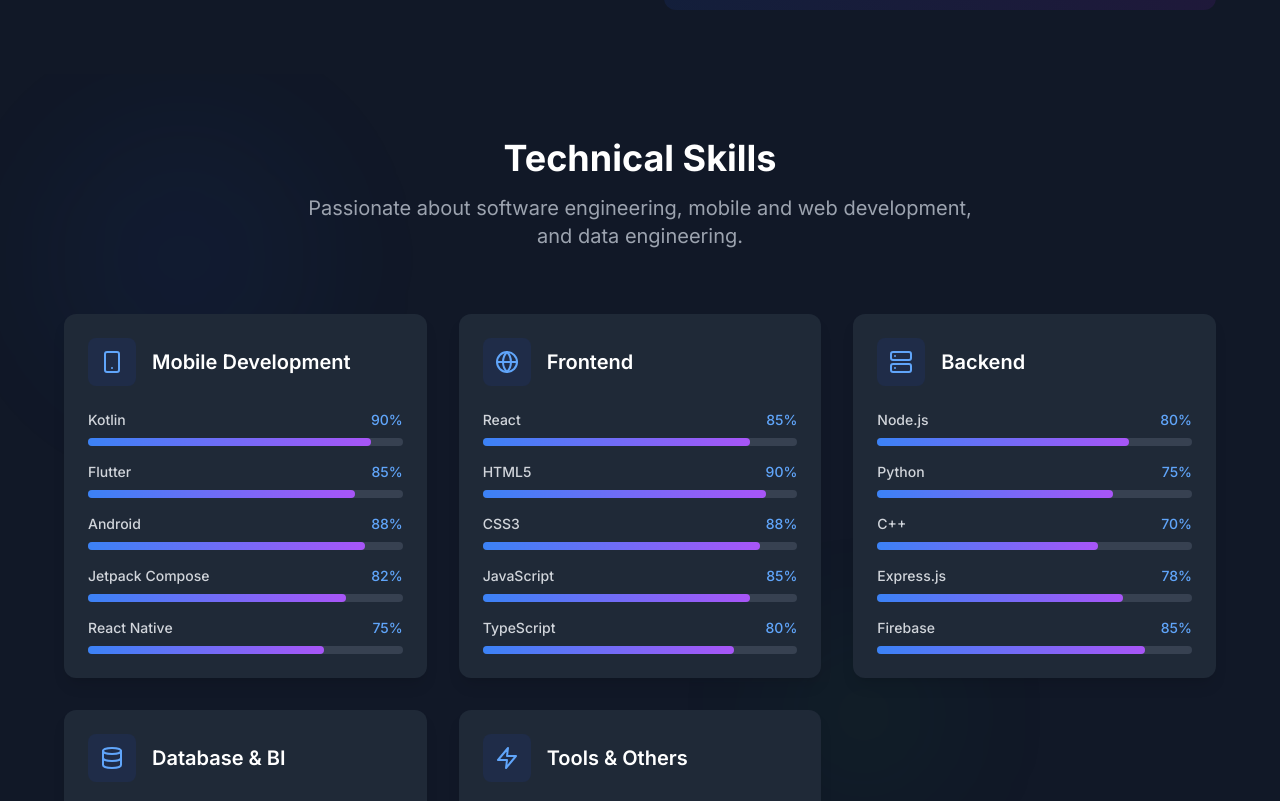
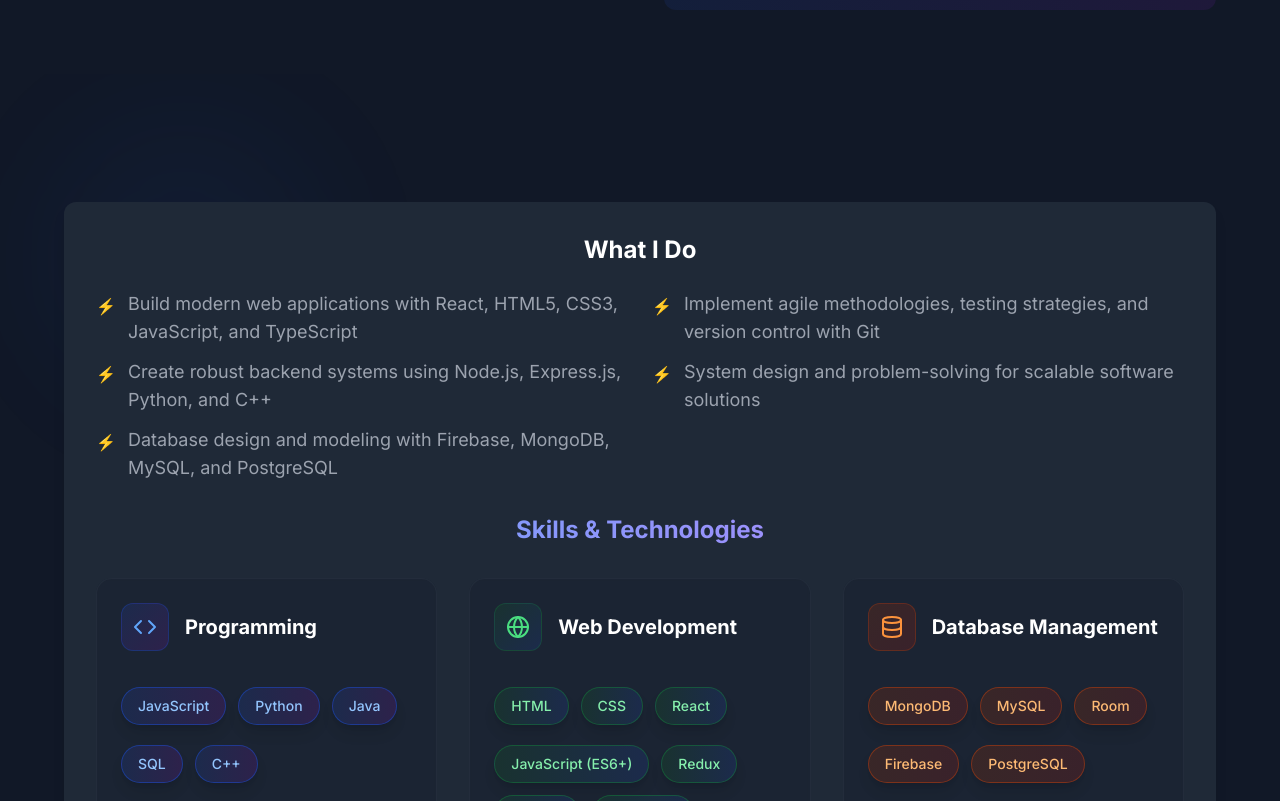
Before and after one commit to MayerS22/portfilo, a Next.js app: page / in a window 1280 px wide. Shown: the part 1579-2380 px from the top of the page. Built offline with nearby package versions, Linux system fonts and the light colour scheme.

Commit message:
Refactor Skills component: remove animated elements and skill display, streamlining the layout for improved performance and maintainability.

```diff
--- a/src/components/Skills.tsx
+++ b/src/components/Skills.tsx
@@ -105,73 +105,7 @@
       </div>
 
       <div className="container-custom relative z-10">
-        <motion.div
-          variants={containerVariants}
-          initial="hidden"
-          whileInView="visible"
-          viewport={{ once: true }}
-          className="text-center mb-16"
-        >
-          <motion.h2
-            variants={itemVariants}
-            className="text-4xl font-bold mb-4"
-          >
-            Technical Skills
-          </motion.h2>
-          <motion.p
-            variants={itemVariants}
-            className="text-xl text-gray-400 max-w-2xl mx-auto"
-          >
-            Passionate about software engineering, mobile and web development, and data engineering.
-          </motion.p>
-        </motion.div>
 
-        <motion.div
-          variants={containerVariants}
-          initial="hidden"
-          whileInView="visible"
-          viewport={{ once: true }}
-          className="grid lg:grid-cols-2 xl:grid-cols-3 gap-8"
-        >
-          {skillCategories.map((category) => (
-            <motion.div
-              key={category.name}
-              variants={itemVariants}
-              className="card p-6"
-            >
-              <div className="flex items-center mb-6">
-                <div className="w-12 h-12 bg-blue-900/20 rounded-lg flex items-center justify-center mr-4">
-                  <category.icon className="text-blue-400" size={24} />
-                </div>
-                <h3 className="text-xl font-semibold">{category.name}</h3>
-              </div>
-
-              <div className="space-y-4">
-                {category.skills.map((skill) => (
-                  <div key={skill.name}>
-                    <div className="flex justify-between items-center mb-2">
-                      <span className="text-sm font-medium text-gray-300">
-                        {skill.name}
-                      </span>
-                      <span className="text-sm text-blue-400 font-medium">
-                        {skill.level}%
-                      </span>
-                    </div>
-                    <div className="w-full bg-gray-700 rounded-full h-2">
-                      <motion.div
-                        initial={{ width: 0 }}
-                        whileInView={{ width: `${skill.level}%` }}
-                        viewport={{ once: true }}
-                        transition={{ duration: 1, delay: 0.2 }}
-                        className="bg-gradient-to-r from-blue-500 to-purple-500 h-2 rounded-full"
-                      />
-                    </div>
-                  </div>
-                ))}
-              </div>
-            </motion.div>
-          ))}
-        </motion.div>
 
         {/* Additional Skills */}
         <motion.div
@@ -212,7 +146,7 @@
               </div>
             </div>
 
-            <h4 className="text-2xl font-bold mb-8 text-center bg-gradient-to-r from-blue-400 to-purple-400 bg-clip-text text-transparent">Additional Skills & Technologies</h4>
+            <h4 className="text-2xl font-bold mb-8 text-center bg-gradient-to-r from-blue-400 to-purple-400 bg-clip-text text-transparent">Skills & Technologies</h4>
             <div className="grid grid-cols-1 md:grid-cols-2 lg:grid-cols-3 gap-8">
               <motion.div
                 variants={itemVariants}
```
